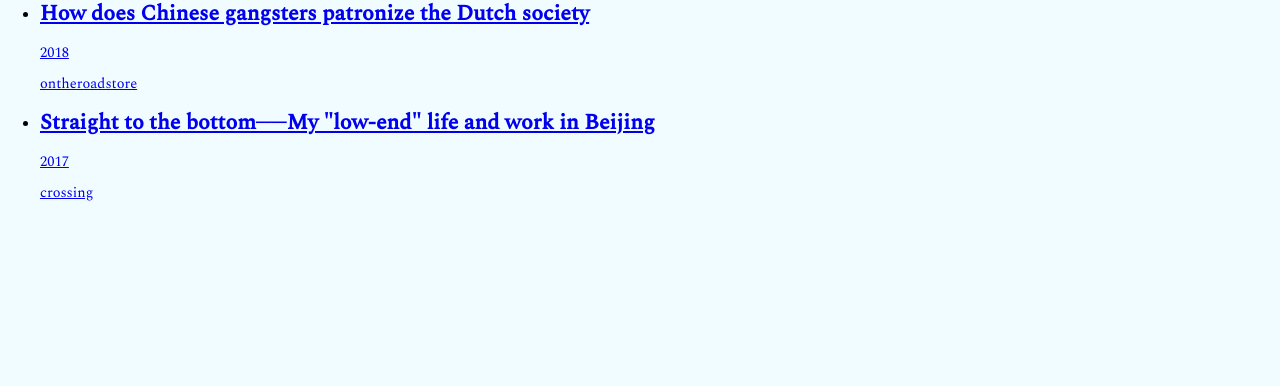
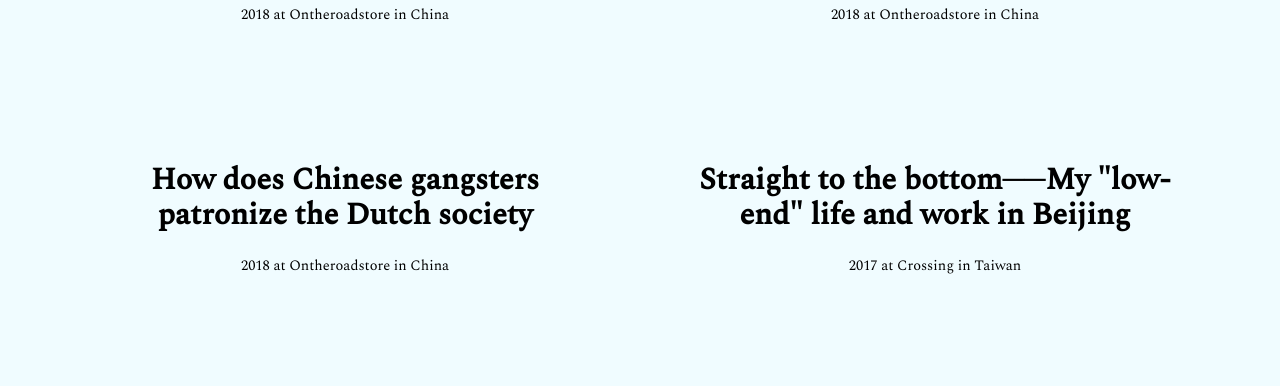
Before and after one commit to troublecat55/portfolio-frontend, a website built with webpack: page src/preworks.html in a window 1280 px wide. Shown: the part 615-1001 px from the top of the page. Before the commit the page ends 819 px from the top, so only its background shows below. Built offline with nearby package versions, Linux system fonts and the light colour scheme; files whose address does not match are found by name; a web font is replaced by a local one.

Commit message:
add works grid

```diff
--- a/src/js/intro-animation.js
+++ b/src/js/intro-animation.js
@@ -29,6 +29,7 @@ if(breakPointPc.matches) {
     gsap.from('#title-img ',{ opacity:0,delay:1.5,y:100, duration:0.5, ease:'Power4.easeInOut'})
     gsap.from('.sidetext-ability ',{ opacity:0, delay:1.5,y:100, duration:0.5, ease:'Power2.easeInOut'})
     gsap.from('.currentLearning-content  ',{ opacity:0, delay:1.5,y:100, duration:0.5, ease:'Power4.easeInOut'})
+    gsap.from('.current-ability',{ opacity:0, delay:1.5,y:100, duration:0.5, ease:'Power4.easeInOut'})
     gsap.from('.ad-marker-area  ',{ opacity:0, delay:1.5,y:100, duration:0.5, ease:'Power4.easeInOut'})
     // gsap.from('.title-btn ',{ opacity:0,delay:1,y:100, duration:0.5, ease:'Power4.easeInOut'})
 }
--- a/src/js/preworks.js
+++ b/src/js/preworks.js
@@ -1,4 +1,5 @@
 import './hamburger.js';
+import './footer.js';
 
 const enPreworksJson = "./json/en-preworks.json";
 $.getJSON(enPreworksJson)
@@ -9,9 +10,10 @@ $.getJSON(enPreworksJson)
             output +=
             `<li class="card">
                 <a href="#">
-                    <h2>${value.title}</h2>
-                    <p>${value.details.year}</p>
-                    <p>${value.details.company}</p>
+                    <h2 class="works-title">${value.title}</h2>
+                    <p class="works-mark">${value.details.year} at ${value.details.company} in ${value.details.country[0]}</p>
+
+
             </li>`
             // console.log(`${key}`)
             // console.log(`${value.title}`)
--- a/src/json/en-preworks.json
+++ b/src/json/en-preworks.json
@@ -19,7 +19,7 @@
 
     },
     {
-        "title":  "【Changemakers】(The \"Water ATM\" which resolves the water problem in Bangladesh)",
+        "title":  "【Changemakers】The \"Water ATM\" which resolves the water problem in Bangladesh",
         "views":  "20,000+",
         "discription": ["I worked there as a seasonal content projector to be a specialist supporter of the project with their Dutch cooperator “Boehringer Ingelheim”. The story is about Drinkwell and it's founder Minhaj Chowdhury"],
         "language": {
@@ -37,7 +37,7 @@
 
     },
     {
-        "title":  "【Taiwanese voluntering NGO \"Handangel\"",
+        "title":  "Taiwanese voluntering NGO \"Handangel\"",
         "views":  "130,000+",
         "discription": ["The stories and description about Taiwanese voluntering NGO \"Handangel\", and their sexual service toward disabled people. - Comparing the sexual right for disabled people between East- Asia society and Dutch society."],
         "language": {
@@ -50,7 +50,7 @@
 
         "details":{
             "country": ["China"],
-            "company": "ontheroadstore",
+            "company": "Ontheroadstore",
             "year": 2018
         }
 
@@ -68,7 +68,7 @@
         },
         "details":{
             "country": ["China"],
-            "company": "ontheroadstore",
+            "company": "Ontheroadstore",
             "year": 2018
         }
 
@@ -86,7 +86,7 @@
         },
         "details":{
             "country": ["China"],
-            "company": "ontheroadstore",
+            "company": "Ontheroadstore",
             "year": 2018
         }
 
@@ -104,7 +104,7 @@
         },
         "details":{
             "country": ["Taiwan"],
-            "company": "crossing",
+            "company": "Crossing",
             "year": 2017
         }
 
--- a/src/preworks.html
+++ b/src/preworks.html
@@ -7,8 +7,8 @@
     <link rel="stylesheet" href="https://use.fontawesome.com/releases/v5.7.0/css/all.css"/>
     <link rel="stylesheet" href="css/style.css" type="text/css" media="all">
 </head>
-<body>
-    <header class="headline">
+<body class="works-site">
+    <header class="headline works-headline">
         <div class="banner">
 <!-- ---------------------------------------- Hamburger menu --------------------------------------------->
         <div class="banner-layout">
@@ -74,13 +74,27 @@
             <p class="intro">born in 1992, currently searching for a front-end job...</p>
         </div>
     </header>
-    <main >
+
+    <main class="works-main-area ">
         <section id="preworks-content" class="preworks-main-area "></section>
     </main>
+
+    <footer class="colophon works-colophon">
+        <aside class="icons">
+            <i class="fab fa-instagram icon-item"></i>
+            <i class="fab fa-medium-m icon-item"></i>
+            <i class="fab fa-linkedin icon-item"></i>
+            <i class="fab fa-github icon-item"></i>
+            <i class="far fa-envelope-open icon-item"></i>
+            <i class="fab fa-codepen icon-item"></i>
+        </aside>
+        <aside class="copyRight" id="copyRight"></aside>
+    </footer>
 
     <script src="js/lib/jquery.js"></script>
     <script src="js/lib/jquery.min.js"></script>
     <script src="js/lib/gsap.min.js"></script>
     <script  src="js/preworks.js" type= "module" ></script>
+
 </body>
 </html>
--- a/src/scss/module/_grid_layout.scss
+++ b/src/scss/module/_home_grid_layout.scss
@@ -102,7 +102,7 @@
             max-width: none;
             display:grid;
             grid-template-columns: 1fr 1fr 1fr;
-            grid-template-rows:0.5fr 2fr 1fr;
+            grid-template-rows:0.5fr 2fr 6em;
         }
         .headline {
             grid-column:1/4;
--- a/src/scss/style.scss
+++ b/src/scss/style.scss
@@ -9,8 +9,11 @@
 @import "./module/nav";
 @import "./module/lang";
 @import "./module/footer";
-@import "./module/grid_layout";
+@import "./module/home_grid_layout";
 @import "./module/sidetext";
+
+@import "./works_module/preworks";
+@import "./works_module/works_grid_layout";
 
 
 //not really in a using bootstrap mood : ((
--- /dev/null
+++ b/src/scss/works_module/_preworks.scss
@@ -0,0 +1,41 @@
+.cards {
+	margin: 0;
+	padding: 0 50px 50px 50px;
+    list-style-type: none;
+    .card {
+        display: block;
+        padding:50px;
+        a {
+            text-decoration: none;
+            width:100%;
+            text-align: center;
+            color: $color-main;
+            transition: all .2s;
+        }
+    }
+}
+
+// .works-mark {
+//     padding-bottom:50px;
+// }
+@include break(0,$breakpoint-pc) {
+    .works-title{
+        font-size: 2rem;
+    }
+
+}
+
+@include break($breakpoint-pc,1300px) {
+    .works-title{
+        font-size: 2rem;
+    }
+
+}
+
+
+@include break(1300px) {
+    .works-title{
+        font-size: 4rem;
+    }
+
+}
--- /dev/null
+++ b/src/scss/works_module/_works_grid_layout.scss
@@ -0,0 +1,56 @@
+@supports (grid-area: auto) {
+    @include break($breakpoint-pc) {
+        /****************************************
+            full page layout
+        ****************************************/
+        .works-site{
+            max-width: none;
+            display:grid;
+            grid-template-columns: 1fr 1fr 1fr;
+            grid-template-rows:0.5fr auto 6em;
+        }
+        .works-headline {
+            grid-column:1/4;
+            grid-row: 1/2;
+        }
+        .works-main-area {
+            grid-column:1/4;
+            grid-row: 2/3;
+        }
+        .works-colophon {
+            grid-column:2/3;
+            grid-row: 3/4;
+
+        }
+
+    }
+
+    @include break($breakpoint-pc,1300px) {
+
+        /****************************************
+            grids layout all cards
+        ****************************************/
+        .cards {
+            display:grid;
+            grid-template-columns: repeat(2, 1fr);
+        }
+        .card {
+            margin-bottom:0;
+        }
+
+    }
+    @include break(1300px) {
+
+        /****************************************
+            grids layout all cards
+        ****************************************/
+        .cards {
+            display:grid;
+            grid-template-columns: repeat(2, 1fr);
+        }
+        .card {
+            margin-bottom:0;
+        }
+
+    }
+}
```
Also changed, not shown: build/css/style.css, build/js/index.js, build/js/preworks.js, build/json/en-preworks.json, build/preworks.html.
